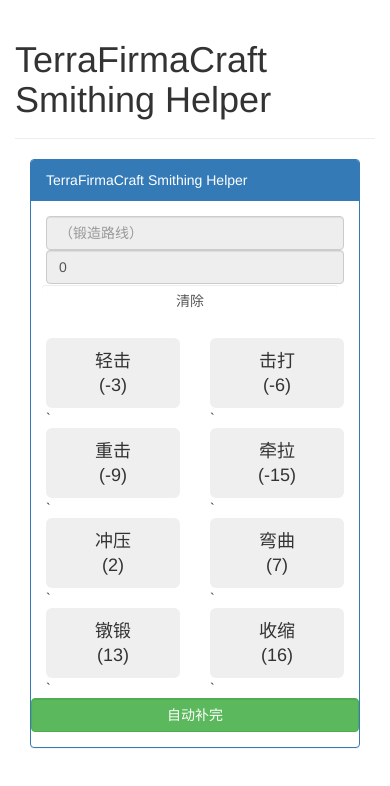
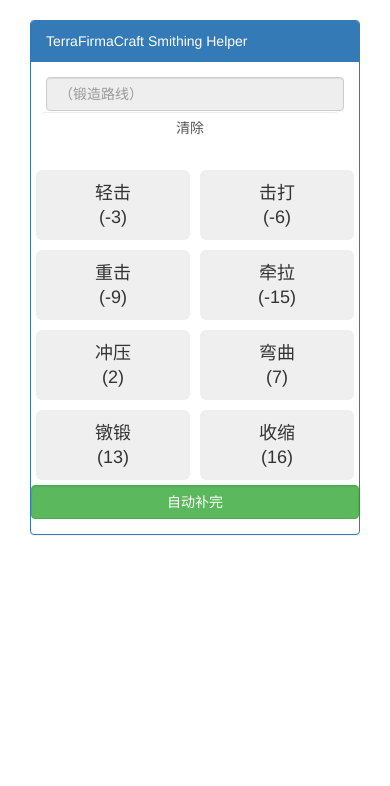
Before and after one commit to DuckSoft/tfcraft-smithing-helper, a plain HTML site: page index.html in a window 390 px wide. Drawn offline with Linux system fonts and the light colour scheme.

Commit message:
responsive layout improvements

```diff
--- a/index.html
+++ b/index.html
@@ -2,28 +2,29 @@
 <html lang="en">
 <head>
     <meta charset="UTF-8">
+    <meta name="viewport" content="width=device-width,minimum-scale=1.0,maximum-scale=1.0"/>
     <title>TerraFirmaCraft Smithing Helper</title>
     <link rel="stylesheet" href="assets/bootstrap.min.css"/>
 </head>
 <body>
     <div id="app" class="container">
-        <div class="page-header">
+        <div class="page-header hidden-xs">
             <h1>TerraFirmaCraft Smithing Helper</h1>
         </div>
+        <br/>
         <div class="col-md-7 col-sm-10 col-xs-12">
             <div class="panel panel-primary">
                 <div class="panel-heading">TerraFirmaCraft Smithing Helper</div>
                 <div class="panel-body">
                     <div id="displays" class="row">
-                        <div class="col-md-8 col-sm-12"><input class="form-control" type="text" placeholder="（锻造路线）" readonly="readonly" v-model="route"/></div>
-                        <div class="col-md-2 col-sm-6"><input placeholder="值" class="form-control" type="number" readonly="readonly" v-model="value"/></div>
-                        <div class="col-md-2"><input class="form-control btn btn-toolbar" :class="{'btn-primary':mustreset}" type="button" value="清除" @click="reset"/></div>
+                        <div class="col-sm-8"><input class="form-control" type="text" placeholder="（锻造路线）" readonly="readonly" v-model="route"/></div>
+                        <div class="col-sm-2 hidden-xs"><input placeholder="值" class="form-control" type="number" readonly="readonly" v-model="value"/></div>
+                        <div class="col-sm-2"><input class="form-control btn btn-toolbar" :class="{'btn-primary':mustreset}" type="button" value="清除" @click="reset"/></div>
                     </div>
                     <br/>
                     <div id="controls" class="row">
-                        <div class="col-md-3 col-sm-4 col-xs-6 " v-for="operation in operations">
-                            <button class="btn btn-lg center-block btn-block" @click="perform(operation)" :disabled="mustreset">{{operation[0]}}<br/>({{operation[1]}})</button>
-                        `   <br/>
+                        <div class="col-sm-3 col-xs-6" v-for="operation in operations" style="padding: 5px">
+                            <button class="btn btn-lg btn-block" @click="perform(operation)" :disabled="mustreset">{{operation[0]}}<br/>({{operation[1]}})</button>
                         </div>
                     </div>
                     <div id="search" class="row">
```
